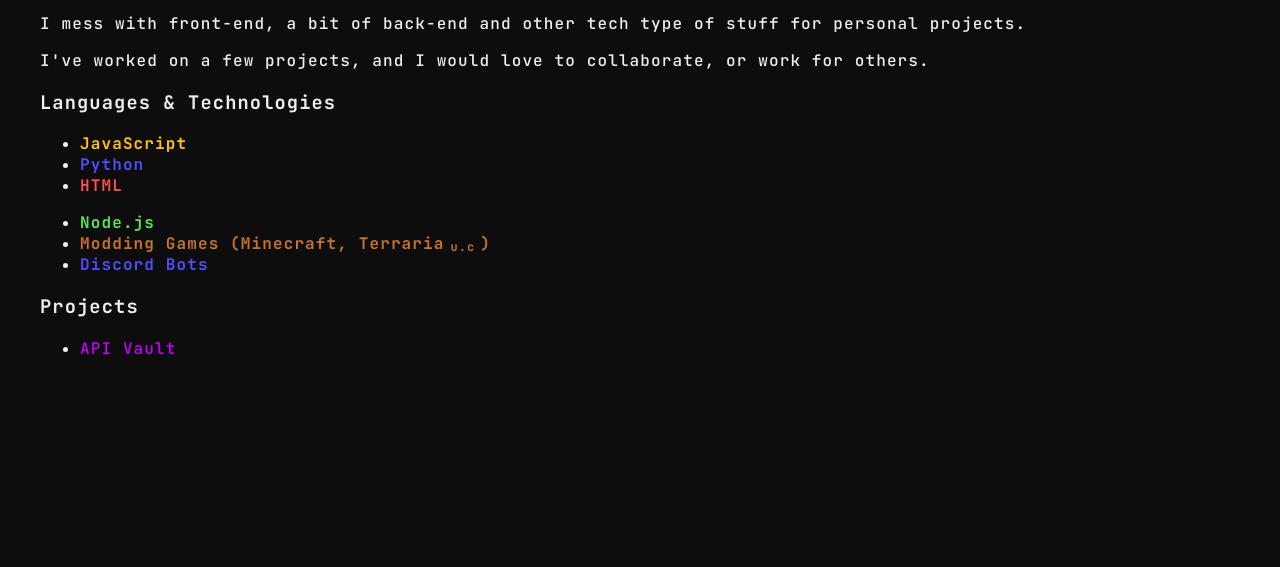
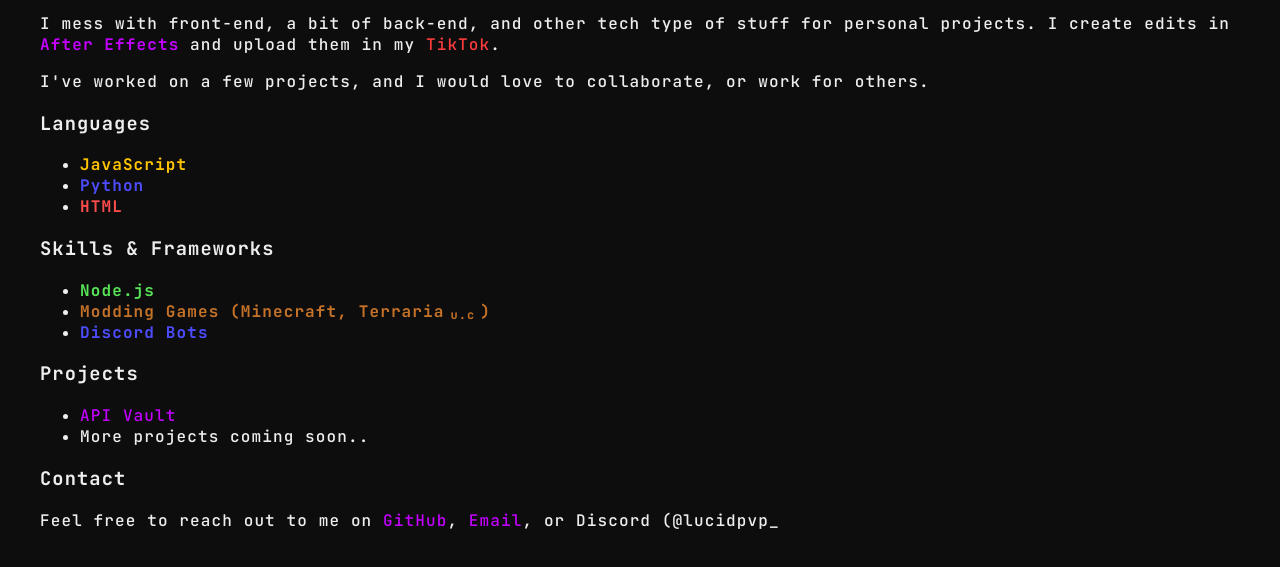
Before and after one commit to LummaSHARP/jucidsharp.github.io, a plain HTML site: page index.html in a window 1280 px wide. Shown: the part 123-690 px from the top of the page. Drawn offline with Linux system fonts and the light colour scheme.

Commit message:
Update homepage content and add TikTok link style
Expanded the homepage with additional information about After Effects edits and TikTok uploads, reorganized sections for languages and skills, added a contact section, and introduced a custom style for TikTok links in styles.css.

```diff
--- a/index.html
+++ b/index.html
@@ -7,14 +7,17 @@
 </head>
 <body>
     <h1>jucid<span class="purplespan">SHARP</span></h1>
-    <p>I mess with front-end, a bit of back-end and other tech type of stuff for personal projects.</p>
+    <p>I mess with front-end, a bit of back-end, and other tech type of stuff for personal projects.
+    I create edits in <span class="purplespan">After Effects</span> and upload them in my <a class="tiktok" href="https://www.tiktok.com/@jucidsharp">TikTok</a>.</p>
     <p>I've worked on a few projects, and I would love to collaborate, or work for others.</p>
-    <h3>Languages & Technologies</h3>
+    <h3>Languages</h3>
     <ul>
         <li><span class="yellowspan">JavaScript</span></li>
         <li><span class="bluespan">Python</span></li>
         <li><span class="redspan">HTML</span></li>
     </ul>
+
+    <h3>Skills & Frameworks</h3>
 
     <ul>
         <li><span class="greenspan">Node.js</span></li>
@@ -25,6 +28,9 @@
     <h3>Projects</h3>
     <ul>
         <li><a href="example.com">API Vault</a></li>
+        <li>More projects coming soon..</li>
     </ul>
+    <h3>Contact</h3>
+    <p>Feel free to reach out to me on <a href="https://github.com/jucidsharp">GitHub</a>, <a class="mail" href="mailto:jucidedits@gmail.com">Email</a>, or Discord (@lucidpvp_</p>
 </body>
 </html>
--- a/styles.css
+++ b/styles.css
@@ -55,6 +55,9 @@
     bottom: -0.2em
     }
 
+    .tiktok {
+      color: #fd3c3c;
+    }
     a {
       color: #c300ff;
       text-decoration: none;
```
